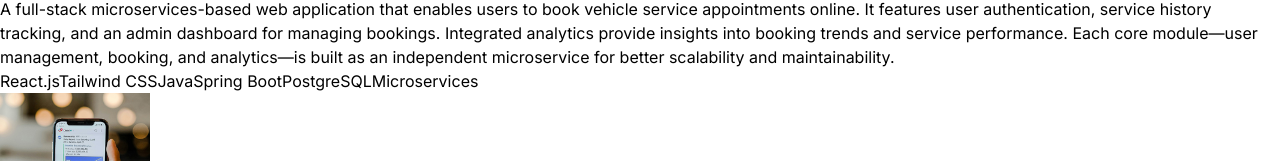
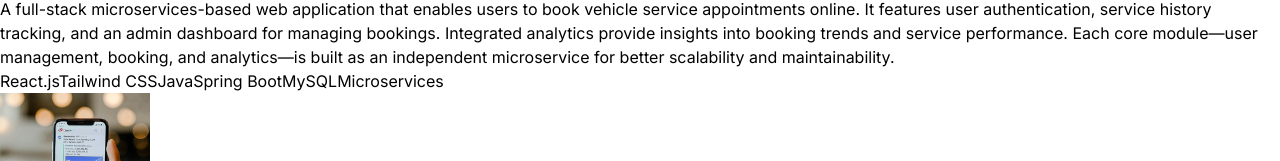
Before and after one commit to Nithinlinga/React-portfolio-Nithin, a React (Vite) app: page / in a window 1280 px wide. Shown: the part 3315-3476 px from the top of the page. Built offline with nearby package versions, Linux system fonts and the light colour scheme; the HTML template or start-up script is replaced by a standard one.

Commit message:
project changes

```diff
--- a/src/constants/index.js
+++ b/src/constants/index.js
@@ -31,7 +31,7 @@ export const PROJECTS = [
   link: "https://github.com/Nithinlinga/Vehicle-service-booking",
   description:
     "A full-stack microservices-based web application that enables users to book vehicle service appointments online. It features user authentication, service history tracking, and an admin dashboard for managing bookings. Integrated analytics provide insights into booking trends and service performance. Each core module—user management, booking, and analytics—is built as an independent microservice for better scalability and maintainability.",
-  technologies: ["React.js", "Tailwind CSS", "Java", "Spring Boot", "PostgreSQL", "Microservices"]
+  technologies: ["React.js", "Tailwind CSS", "Java", "Spring Boot", "MySQL", "Microservices"]
   },
   {
     title: "Student Result Management System",
```
